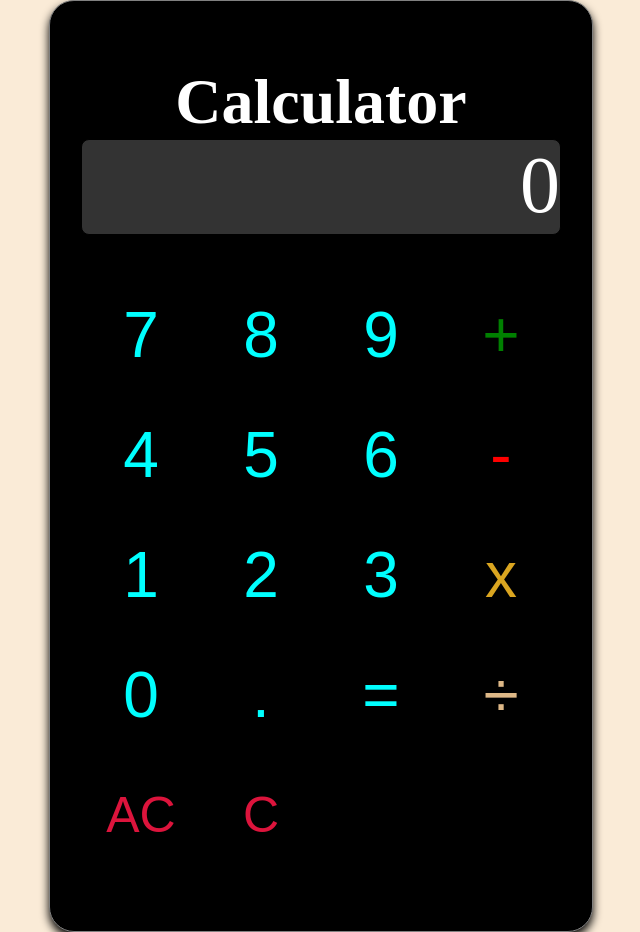
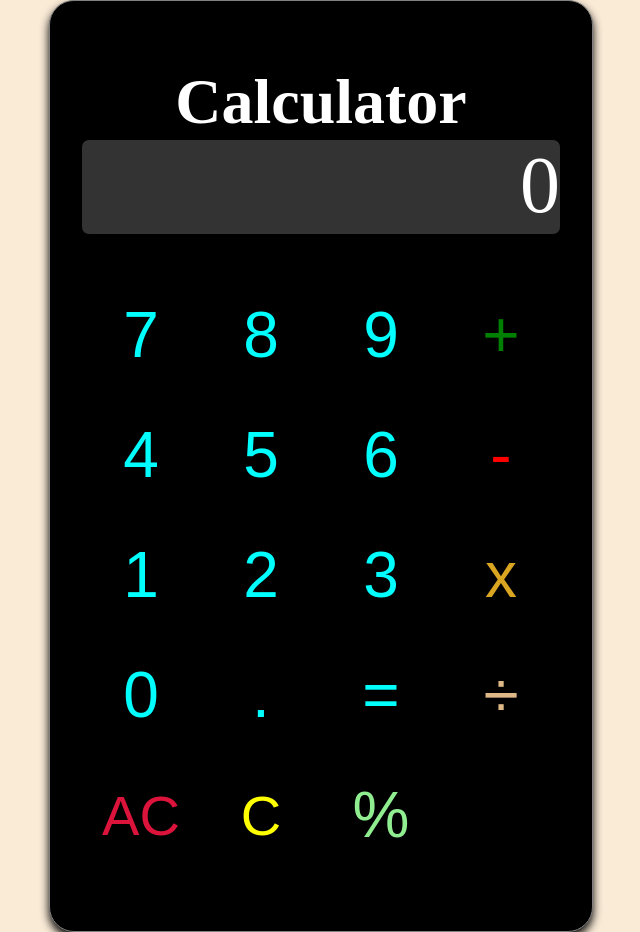
Before and after one commit to codegeass56/react-calculator, a React (Vite) app: page / in a window 1280 px wide. Shown: the whole page, without its empty margins (319-959 px from the left). Built offline with nearby package versions, Linux system fonts and the light colour scheme.

Commit message:
Add percent button and style delete button

```diff
--- a/src/components/ButtonGrid/ButtonGrid.tsx
+++ b/src/components/ButtonGrid/ButtonGrid.tsx
@@ -7,6 +7,7 @@ type Props = {
   onAllClear: () => void;
   onDelete: () => void;
   onEquals: () => void;
+  onPercentage: () => void;
 };
 
 function ButtonGrid({
@@ -15,6 +16,7 @@ function ButtonGrid({
   onAllClear,
   onDelete,
   onEquals,
+  onPercentage,
 }: Props) {
   return (
     <div className={style.buttonGrid}>
@@ -45,8 +47,11 @@ function ButtonGrid({
       <Button className="clearBtn" onClick={onAllClear}>
         AC
       </Button>
-      <Button className="clearBtn" onClick={onDelete}>
+      <Button className="deleteBtn" onClick={onDelete}>
         C
+      </Button>
+      <Button className="percentBtn" onClick={onPercentage}>
+        %
       </Button>
     </div>
   );
--- a/src/components/Calculator/Calculator.tsx
+++ b/src/components/Calculator/Calculator.tsx
@@ -43,6 +43,11 @@ function Calculator() {
     setOverwrite(true);
   }
 
+  function percent() {
+    const curr = parseFloat(currentValue);
+    setCurrentValue((curr / 100).toString());
+  }
+
   function selectOperation(operation: string) {
     if (prevValue) {
       const result = calculate();
@@ -59,7 +64,13 @@ function Calculator() {
     if (currentValue[0] === "0" && digit === "0") return;
     if (currentValue.includes(".") && digit === ".") return;
     if (overwrite) {
-      setCurrentValue(digit);
+      if (currentValue === "0" && digit === ".") {
+        setCurrentValue(`${currentValue}${digit}`);
+      } else if (operation && digit === ".") {
+        setCurrentValue(`0${digit}`);
+      } else {
+        setCurrentValue(digit);
+      }
     } else {
       setCurrentValue(`${currentValue}${digit}`);
     }
@@ -88,6 +99,7 @@ function Calculator() {
         onAllClear={allClear}
         onDelete={deleteValue}
         onEquals={equals}
+        onPercentage={percent}
       />
     </div>
   );
--- a/src/index.css
+++ b/src/index.css
@@ -8,6 +8,8 @@
   --color-subtractButton-text: #ff0000;
   --color-multiplyButton-text: #daa520;
   --color-divideButton-text: #deb887;
+  --color-deleteButton-text: #ffff00;
+  --color-percentButton-text: #90ee90;
 }
 
 * {
@@ -50,11 +52,7 @@ button:hover {
 }
 
 .clearBtn {
-  font-size: 50px;
-  color: var(--color-clearButton-text);
-}
-
-.clearBtn:active {
+  font-size: 3.5rem;
   color: var(--color-clearButton-text);
 }
 
@@ -73,3 +71,12 @@ button:hover {
 .divideBtn {
   color: var(--color-divideButton-text);
 }
+
+.deleteBtn {
+  font-size: 3.5rem;
+  color: var(--color-deleteButton-text);
+}
+
+.percentBtn {
+  color: var(--color-percentButton-text);
+}
```
